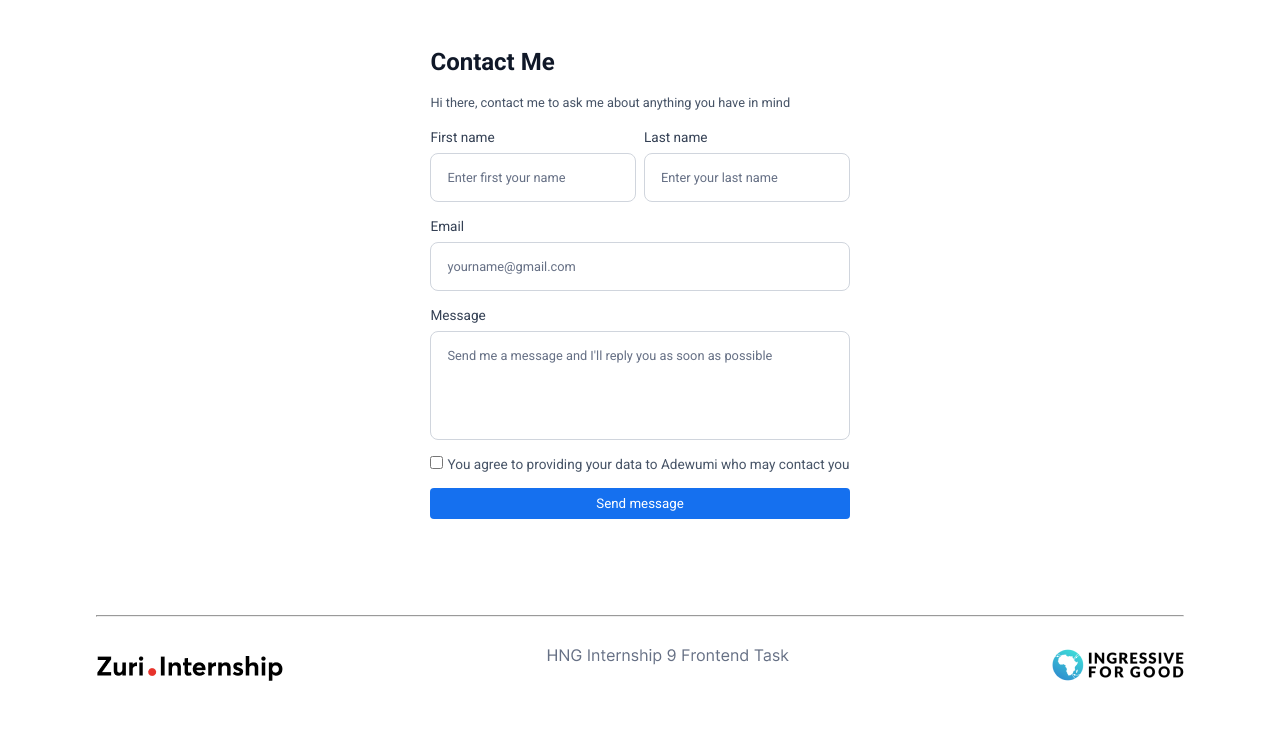
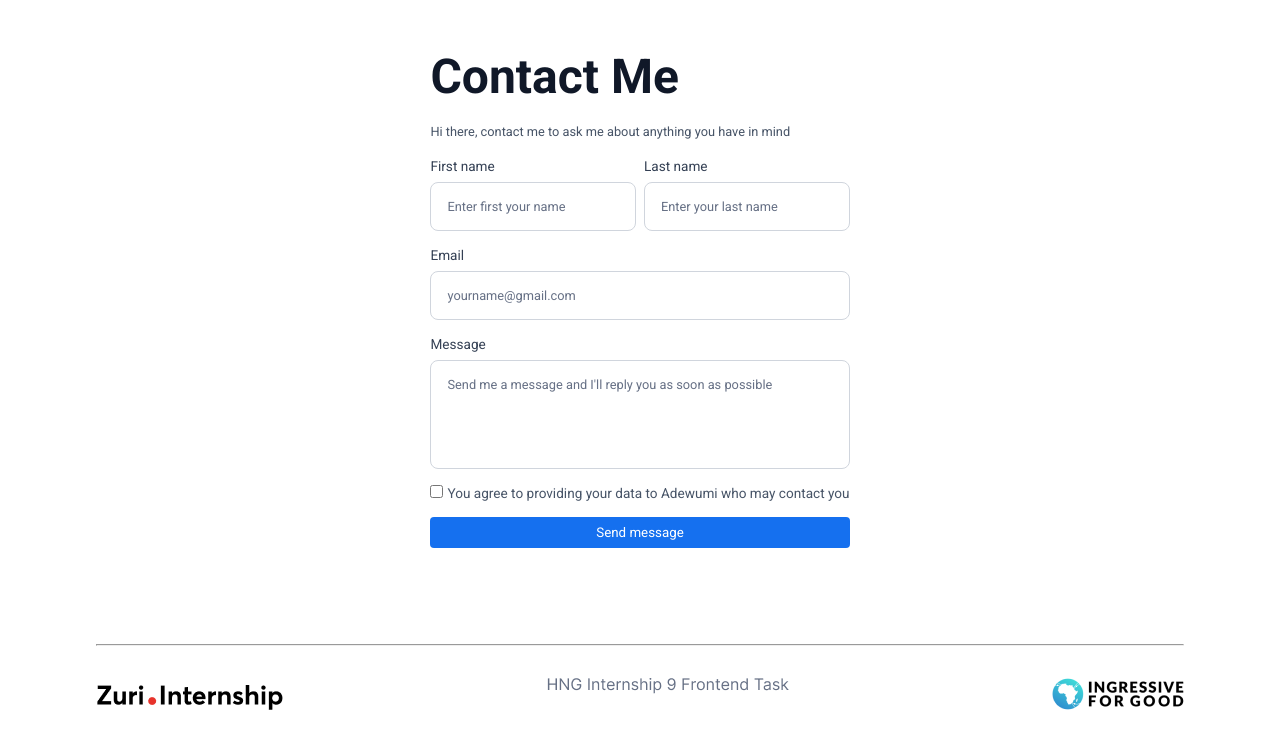
Before and after one commit to Jejeet/Stage-1, a React (Create React App) app: page /contact in a window 1280 px wide. Shown: the top 748 px of the page. Built offline with nearby package versions, Linux system fonts and the light colour scheme.

Commit message:
contact page redirect

```diff
--- a/src/component/contact.css
+++ b/src/component/contact.css
@@ -12,8 +12,9 @@ form{
 .body{
     padding-top: 1.2rem;
 }
-h2{
+h3{
     color: #101828;
+    font-size: 3rem;
 }
 p{
     color: #475467;
@@ -23,6 +24,7 @@ p{
     display: grid;
     grid-template-columns: repeat(2,1fr);
    gap: 0.5rem;
+
 }
 
 
@@ -35,6 +37,7 @@ input,textarea{
  padding: 1rem;
  border-radius: 0.5rem;
  border: 1px solid #D0D5DD;
+
 }
 input:focus{
     outline: none;
--- a/src/component/contact.jsx
+++ b/src/component/contact.jsx
@@ -53,7 +53,7 @@ const Contact =()=>{
 
        <form >
 
-            <h2>Contact Me</h2> <br />
+            <h3>Contact Me</h3> <br />
             <p> Hi there, contact me to ask me about anything you have in mind </p>
 
             <div className="body">
@@ -77,7 +77,7 @@ const Contact =()=>{
              <div className= "inputs">
 
                 <label>Email</label>
-                <input type="email"  placeholder='yourname@gmail.com' id='email' name='email'  onChange={e =>setEmail(e.target.value)} />
+                <input type = "email" placeholder='yourname@gmail.com' id='email' name='email'  onChange={e =>setEmail(e.target.value)} />
               </div>
               {emailError? <p className='error'>This is not a valid email format</p> : "" }
 
```
Also changed, not shown: 1 other file (tests, documents, lock files or other folders).
